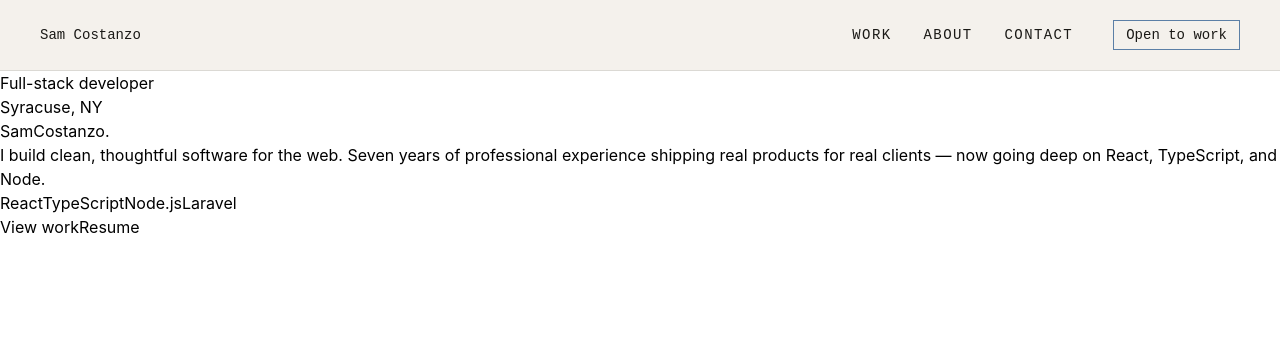
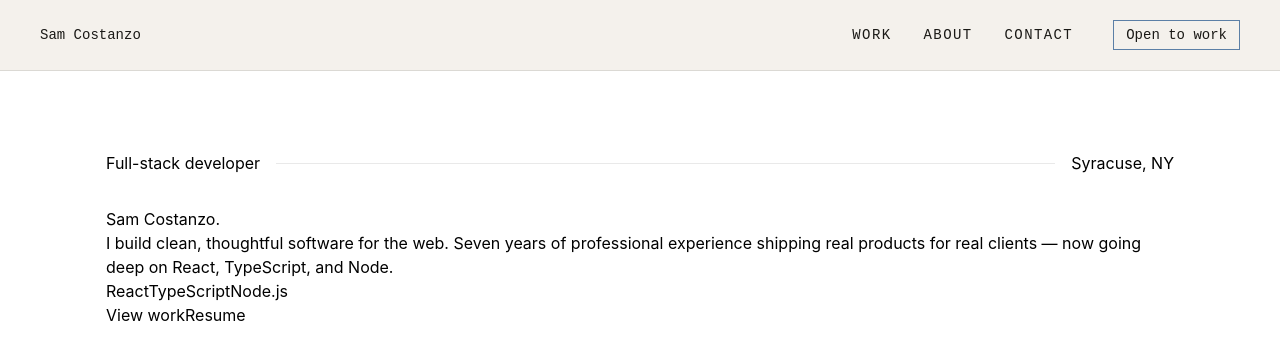
Before and after one commit to SamCostanzo/portfolio, a React (Vite) app: page / in a window 1280 px wide. Shown: the top 360 px of the page. Built offline with nearby package versions, Linux system fonts and the light colour scheme.

Commit message:
Added line in top of hero

```diff
--- a/src/components/Hero.jsx
+++ b/src/components/Hero.jsx
@@ -1,27 +1,26 @@
 export default function Hero() {
   return (
-    <div class="hero">
-      <div class="hero-inner">
-        <div class="hero-top">
-          <div class="hero-label">Full-stack developer</div>
-          <div class="hero-line"></div>
-          <div class="hero-label">Syracuse, NY</div>
+    <div className="hero">
+      <div className="hero-inner max-w-container mx-auto px-4 py-20">
+        <div className="hero-top flex justify-between items-center gap-4 mb-8">
+          <div className="hero-label">Full-stack developer</div>
+          <div className="hero-line h-px flex-1 bg-border"></div>
+          <div className="hero-label">Syracuse, NY</div>
         </div>
-        <h1 class="hero-name">SamCostanzo.</h1>
-        <div class="hero-bottom">
-          <p class="hero-tag">
+        <h1 className="hero-name">Sam Costanzo.</h1>
+        <div className="hero-bottom">
+          <p className="hero-tag">
             I build clean, thoughtful software for the web. Seven years of professional experience shipping real products for real clients — now going deep on React, TypeScript, and Node.
           </p>
-          <div class="hero-actions">
-            <div class="hero-stack">
+          <div className="hero-actions">
+            <div className="hero-stack">
               <span>React</span>
               <span>TypeScript</span>
               <span>Node.js</span>
-              <span>Laravel</span>
             </div>
-            <div class="btns">
-              <button class="btn-p">View work</button>
-              <button class="btn-g">Resume</button>
+            <div className="btns">
+              <button className="btn-p">View work</button>
+              <button className="btn-g">Resume</button>
             </div>
           </div>
         </div>
--- a/src/index.css
+++ b/src/index.css
@@ -1,12 +1,16 @@
 @import "tailwindcss";
 
 @theme {
+    /* Setup */
+    --max-width-container: 1100px;
+
     /* Colors */
     --color-background: #f4f1ec;
     --color-surface: #ede9e0;
     --color-text: #1a1916;
     --color-muted: #8a8780;
     --color-accent: #5b7fa6;
+    --color-border: #1a191618;
 
     /* Fonts */
     --font-sans: 'Inter', sans-serif;
```
Lines whose indentation alone changed are shown as unchanged.
